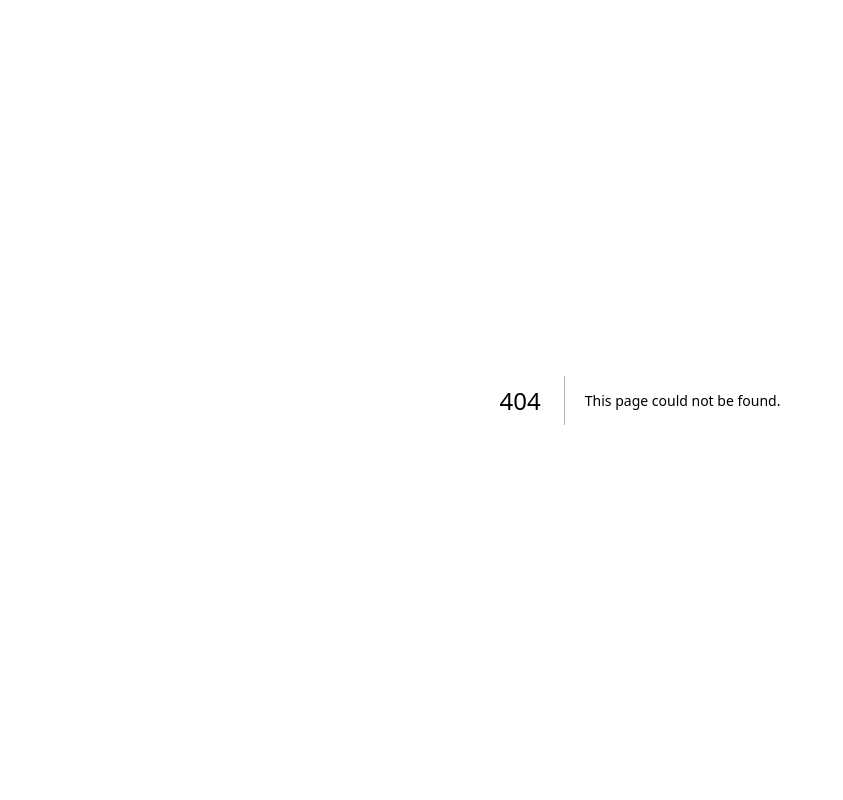
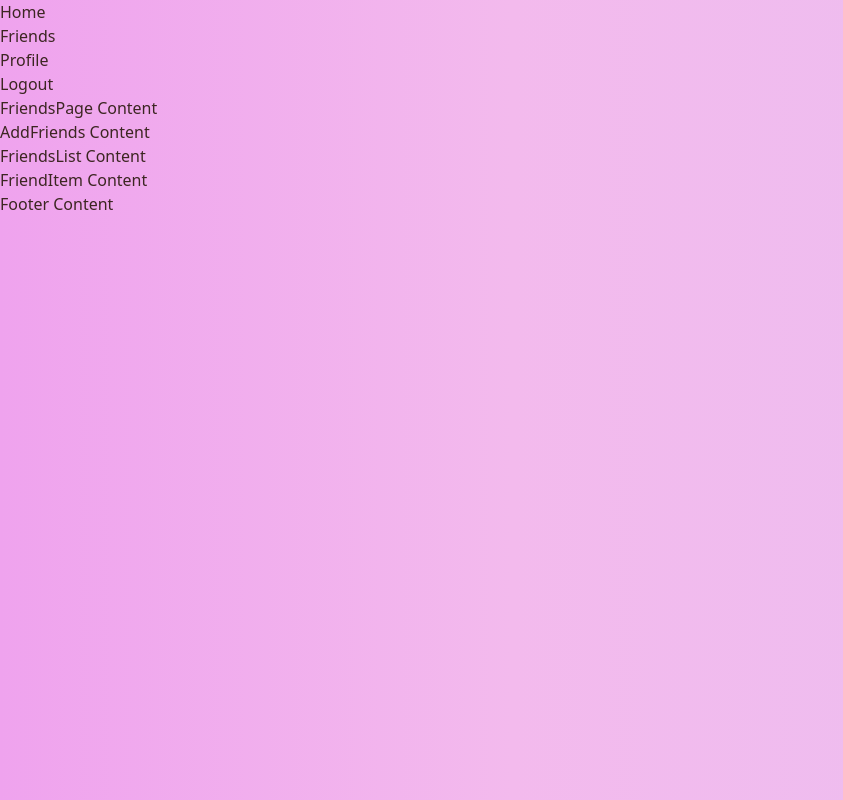
Before and after one commit to aleksandramuraveva/be-kind-app, a Next.js app in the folder frontend/: page /friends in a window 1280 px wide. Before the commit this address had no page. Shown: the whole page, without its empty margins (0-843 px from the left). Built offline with nearby package versions, Linux system fonts and the light colour scheme.

Commit message:
feat: set up routing

```diff
--- /dev/null
+++ b/frontend/src/app/friends/page.tsx
@@ -0,0 +1,15 @@
+import FriendsList from "../../components/FriendsList/FriendsList";
+import AddFriends from "../../components/AddFriends/AddFriends";
+
+
+const FriendsPage = () => {
+  return (
+    <div>
+      <p>FriendsPage Content</p>
+      <AddFriends/>
+      <FriendsList/>
+    </div>
+  );
+};
+
+export default FriendsPage;
--- a/frontend/src/app/layout.tsx
+++ b/frontend/src/app/layout.tsx
@@ -1,16 +1,15 @@
 import type { Metadata } from 'next';
 import localFont from 'next/font/local';
-
 import { Open_Sans } from 'next/font/google';
-
+import Header from '../components/Header/index';
+import Footer from '../components/Footer/index';
 import './globals.css';
 
-
-const openSans = Open_Sans ({
+const openSans = Open_Sans({
   subsets: ['latin'],
   display: 'swap',
   variable: '-font-open-sans',
-  weight: ['300', '400','500','600', '700', '800']
+  weight: ['300', '400', '500', '600', '700', '800'],
 });
 
 const geistSans = localFont({
@@ -18,6 +17,7 @@ const geistSans = localFont({
   variable: '--font-geist-sans',
   weight: '100 900',
 });
+
 const geistMono = localFont({
   src: './fonts/GeistMonoVF.woff',
   variable: '--font-geist-mono',
@@ -36,11 +36,10 @@ export default function RootLayout({
 }>) {
   return (
     <html lang="en">
-      <body
-        // className={`${geistSans.variable} ${geistMono.variable} antialiased`}
-        className={`${openSans.variable}`}
-      >
+      <body className={`${openSans.variable}`}>
+        <Header />
         {children}
+        <Footer />
       </body>
     </html>
   );
--- a/frontend/src/app/page.tsx
+++ b/frontend/src/app/page.tsx
@@ -1,6 +1,7 @@
 'use client';
 
 import { useEffect, useState } from 'react';
+import GoodDeedsList from "../components/GoodDeedsList/GoodDeedsList";
 
 export default function Home() {
   const [message, setMessage] = useState("");
@@ -16,17 +17,14 @@ export default function Home() {
       .catch(error => console.error('Error fetching data:', error));
   }, []);
 
+  return (
 
-  return (
       <div className="grid grid-rows-[20px_1fr_20px] items-center justify-items-center min-h-screen p-8 pb-20 gap-16 sm:p-20 font-[family-name:var(--font-open-sans)]">
         <main className="flex flex-col gap-8 row-start-2 items-center sm:items-start">
-
-        <div className="">{message}
-        hello
+          <div className="">{message} hello</div>
+          <GoodDeedsList/>
+        </main>
       </div>
 
-      </main>
-
-    </div>
   );
 }
--- /dev/null
+++ b/frontend/src/app/profile/page.tsx
@@ -0,0 +1,11 @@
+
+
+const ProfilePage = () => {
+  return (
+    <div>
+      <p>ProfilePage Content</p>
+    </div>
+  );
+};
+
+export default ProfilePage;
--- /dev/null
+++ b/frontend/src/components/AddFriends/AddFriends.tsx
@@ -0,0 +1,10 @@
+
+const AddFriends = () => {
+  return (
+    <div>
+      <p>AddFriends Content</p>
+    </div>
+  );
+};
+
+export default AddFriends;
--- /dev/null
+++ b/frontend/src/components/Footer/index.tsx
@@ -0,0 +1,10 @@
+
+const Footer = () => {
+  return (
+    <footer>
+      <p>Footer Content</p>
+    </footer>
+  );
+};
+
+export default Footer;
--- /dev/null
+++ b/frontend/src/components/FriendsList/FriendItem/FriendItem.tsx
@@ -0,0 +1,9 @@
+const FriendItem = () => {
+  return (
+    <div>
+      <p>FriendItem Content</p>
+    </div>
+  );
+};
+
+export default FriendItem;
--- /dev/null
+++ b/frontend/src/components/FriendsList/FriendsList.tsx
@@ -0,0 +1,13 @@
+import FriendItem from "./FriendItem/FriendItem"
+
+
+const FriendsList = () => {
+  return (
+    <div>
+      <p>FriendsList Content</p>
+      <FriendItem/>
+    </div>
+  );
+};
+
+export default FriendsList;
--- /dev/null
+++ b/frontend/src/components/GoodDeedsList/GoodDeedItem/GoodDeedItem.tsx
@@ -0,0 +1,9 @@
+const GoodDeedItem = () => {
+  return (
+    <div>
+      <p>GoodDeedItem Content</p>
+    </div>
+  );
+};
+
+export default GoodDeedItem;
--- /dev/null
+++ b/frontend/src/components/GoodDeedsList/GoodDeedsList.tsx
@@ -0,0 +1,13 @@
+import GoodDeedItem from "./GoodDeedItem/GoodDeedItem";
+
+
+const GoodDeedsList = () => {
+  return (
+    <div>
+      <p>GoodDeedsList Content</p>
+      <GoodDeedItem/>
+    </div>
+  );
+};
+
+export default GoodDeedsList;
--- /dev/null
+++ b/frontend/src/components/Header/index.tsx
@@ -0,0 +1,11 @@
+import NavBar from "../NavBar/NavBar"
+
+const Header = () => {
+  return (
+    <header>
+      <NavBar/>
+    </header>
+  );
+};
+
+export default Header;
--- /dev/null
+++ b/frontend/src/components/NavBar/NavBar.tsx
@@ -0,0 +1,16 @@
+import Link from 'next/link';
+
+const NavBar = () => {
+  return (
+    <nav>
+      <ul>
+        <li><Link href="/">Home</Link></li>
+        <li><Link href="/friends">Friends</Link></li>
+        <li><Link href="/profile">Profile</Link></li>
+        <li><Link href="/logout">Logout</Link></li>
+      </ul>
+    </nav>
+  );
+};
+
+export default NavBar;
```
Lines whose indentation alone changed are shown as unchanged.
